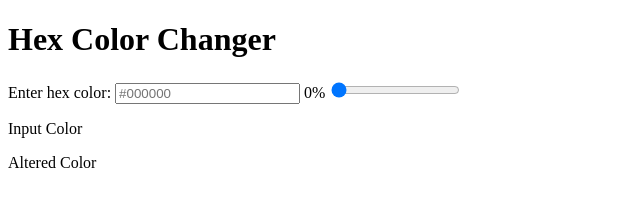
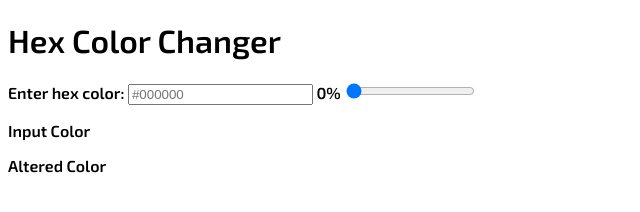
Before and after one commit to otisvg/js-color-changer, a plain HTML site: page index.html in a window 1280 px wide. Shown: the whole page, without its empty margins (0-640 px from the left). Drawn offline with Linux system fonts and the light colour scheme.

Commit message:
import exo 2 font

```diff
--- a/index.html
+++ b/index.html
@@ -1,6 +1,7 @@
 <!DOCTYPE html>
 <html lang="en" dir="ltr">
 <head>
+  <link href="https://fonts.googleapis.com/css2?family=Exo+2:wght@600&display=swap" rel="stylesheet">
   <link rel="stylesheet" href="style.css">
   <title>Color Picker</title>
 </head>
--- a/style.css
+++ b/style.css
@@ -0,0 +1,3 @@
+body {
+  font-family: 'Exo 2', sans-serif;
+}
```
